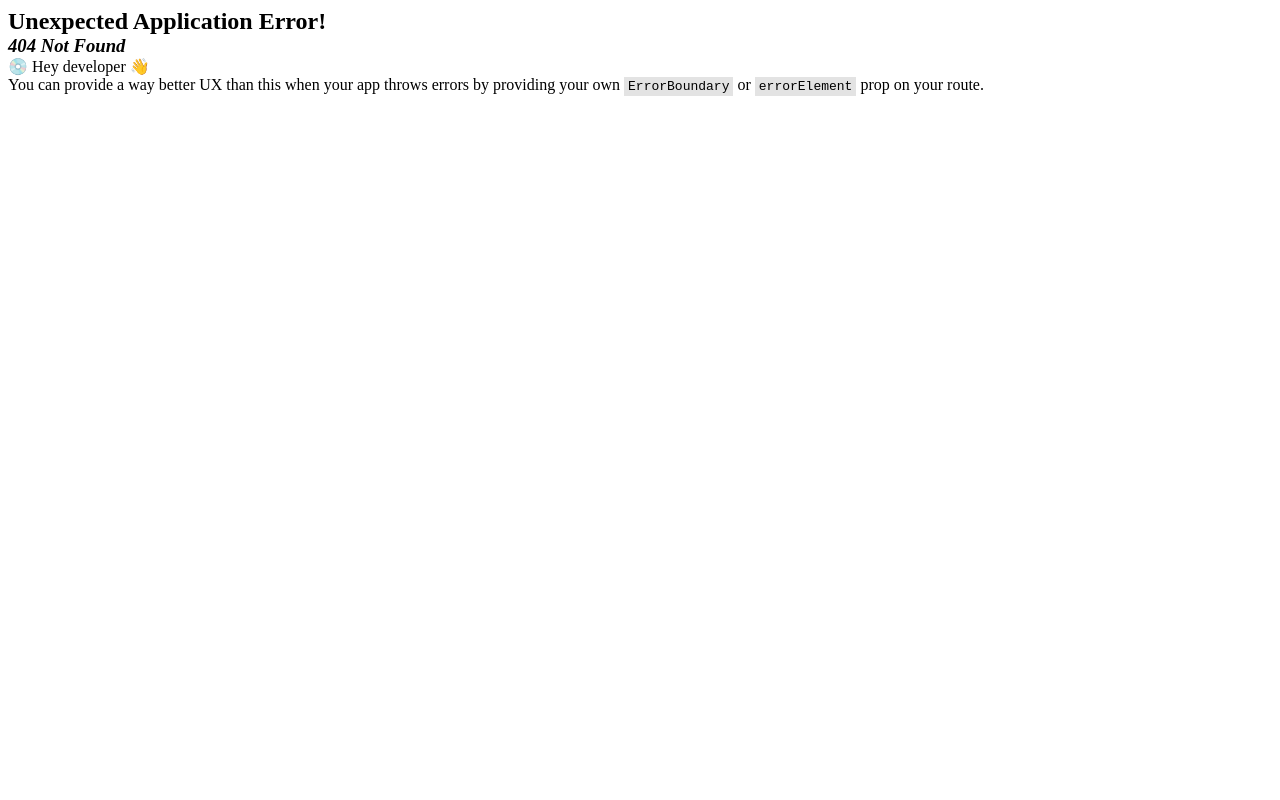
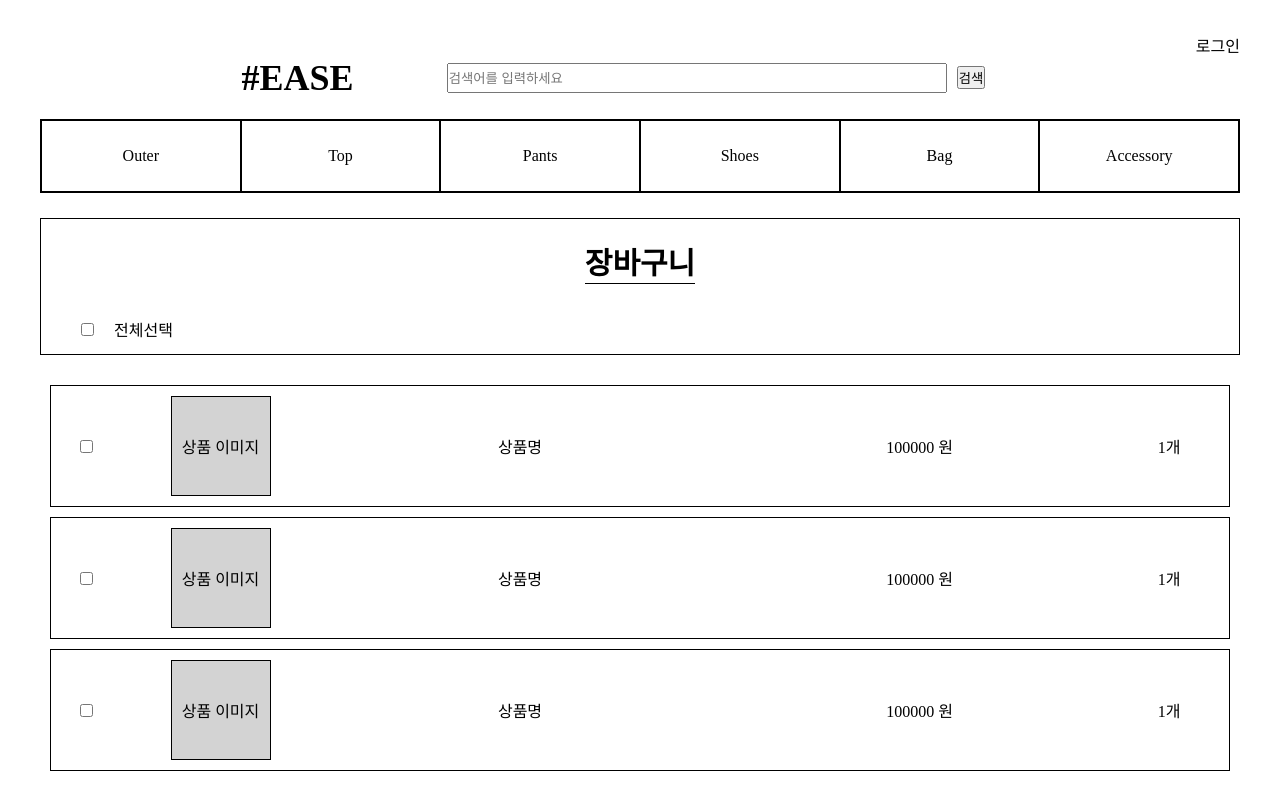
Before and after one commit to SoftwareEngineeringYU/SoftwareEngineering-FE, a React (Create React App) app: page /cart in a window 1280 px wide. Before the commit this address had no page. Shown: the top 800 px of the page. Built offline with nearby package versions, Linux system fonts and the light colour scheme.

Commit message:
[Feature] 장바구니 기능

```diff
--- a/src/App.js
+++ b/src/App.js
@@ -9,6 +9,7 @@ import { MyPage, MyReviews, OrderHistory, EditInfo } from "pages/mypage";
 import sampleProductlist from "assets/sampleProductList.json";
 import ProductDetail from "pages/productDtail/ProductDetail";
 import Add_product from "pages/admin/AddProduct";
+import Cart from "pages/Cart";
 
 const router = createBrowserRouter([
   {
@@ -59,6 +60,10 @@ const router = createBrowserRouter([
         path: "add_product",
         element: <Add_product />,
       },
+      {
+        path: "cart",
+        element: <Cart />,
+      },
 
       {
         path: "mypage",
--- /dev/null
+++ b/src/components/CartProductCard.js
@@ -0,0 +1,23 @@
+import StyledCartProductCard from "styles/components/StyledCartProductCard";
+import { useNavigate } from "react-router-dom";
+const CartProductCard = () => {
+  const navigate = useNavigate();
+
+  const navigateToProduct = () => {
+    navigate("/product");
+  };
+
+  return (
+    <StyledCartProductCard>
+      <div className="checkBox">
+        <input type="checkbox" />
+      </div>
+      <div className="productImg" onClick={navigateToProduct} >상품 이미지</div>
+      <div className="productName">상품명</div>
+      <div className="productPrice">100000 원</div>
+      <div className="productNumber">1개</div>
+    </StyledCartProductCard>
+  );
+};
+
+export default CartProductCard;
--- a/src/components/DefaultHeader.js
+++ b/src/components/DefaultHeader.js
@@ -11,6 +11,10 @@ const DefaultHeader = () => {
   const navigateToCategory = (e) => {
     setCategory(e.target.textContent);
     navigate(`/${category}`);
+  };
+
+  const navigateToCart = (e) => {
+    navigate("/cart");
   };
 
   const navigateToHome = () => {
@@ -77,9 +81,16 @@ const DefaultHeader = () => {
             </form>
 
             <div className="my-btn">
-              {isLogged ? (
-                <span onClick={navigateToMyPage}>마이페이지</span>
-              ) : null}
+              <div>
+                {isLogged ? (
+                  <span onClick={navigateToMyPage}>마이페이지</span>
+                ) : null}
+              </div>
+              <div>
+                {isLogged ? (
+                  <span onClick={navigateToCart}>장바구니</span>
+                ) : null}
+              </div>
             </div>
           </div>
 
--- /dev/null
+++ b/src/pages/Cart.js
@@ -0,0 +1,35 @@
+import StyledCart from "styles/pages/StyledCart";
+import CartProductCard from "components/CartProductCard";
+
+const Cart = () => {
+  return (
+    <StyledCart>
+      <div className="header">
+        <div className="header__title">장바구니</div>
+        <div className="header__row">
+          <input type="checkbox" className="chekAll" /> 전체선택
+        </div>
+      </div>
+      <div className="body">
+        <CartProductCard />
+        <CartProductCard />
+        <CartProductCard />
+      </div>
+      <div className="footer">
+        <div className="footer__row">
+          <span className="sum">총 상품금액: 0원</span>
+        </div>
+        <div className="deleteBtn__wrapper">
+          <button className="deleteSelectedBtn">선택상품 삭제</button>
+          <button className="deleteAllBtn">전체 삭제</button>
+        </div>
+        <div className="footer__orderBtnWrapper">
+          <button className="orderAllBtn">전체 주문하기</button>
+          <button className="orderSelectedBtn">선택 상품 주문하기</button>
+        </div>
+      </div>
+    </StyledCart>
+  );
+};
+
+export default Cart;
--- /dev/null
+++ b/src/styles/components/StyledCartProductCard.js
@@ -0,0 +1,54 @@
+import styled from "styled-components";
+
+const StyledCartProductCard = styled.div`
+    display: flex;
+    flex-direction: row;
+    justify-content: space-between;
+    margin: 10px;
+    border: 1px solid black;
+    padding: 10px;
+
+    .checkBox{
+        width: 50px;
+        display: flex;
+        flex-direction: column;
+        align-items: center;
+        justify-content: center;
+        margin-right: 10px;
+    }
+
+    .productImg{
+        width: 100px;
+        height: 100px;
+        background-color: lightgray;
+        border: 1px solid black;
+        display: flex;
+        flex-direction: column;
+        align-items: center;
+        justify-content: center;
+        cursor: pointer;
+    }
+    .productName{
+        display: flex;
+        flex-direction: column;
+        align-items: center;
+        justify-content: center;
+        width: 400px;
+    }
+    .productPrice{
+        display: flex;
+        flex-direction: column;
+        align-items: center;
+        justify-content: center;
+        width: 300px;
+    }
+    .productNumber{
+        display: flex;
+        flex-direction: column;
+        align-items: center;
+        justify-content: center;
+        width: 100px;
+    }
+`;
+
+export default StyledCartProductCard;
--- /dev/null
+++ b/src/styles/pages/StyledCart.js
@@ -0,0 +1,87 @@
+import styled from "styled-components";
+
+const StyledCart = styled.div`
+  display: flex;
+  flex-direction: column;
+  align-items: center;
+
+  .header {
+    width: 1200px;
+    border: 1px solid black;
+    display: flex;
+    flex-direction: column;
+    align-items: center;
+    justify-content: center;
+  }
+  .header__title {
+    font-size: 30px;
+    font-weight: bold;
+    margin: 20px;
+    border-bottom: 1px solid black;
+  }
+  .header__row {
+    width: 100%;
+    height: 50px;
+    display: flex;
+    flex-direction: row;
+    justify-content: left;
+    align-items: center;
+    padding-left: 40px;
+  }
+  .chekAll {
+    margin-right: 20px;
+  }
+  .body {
+    width: 1200px;
+    margin: 20px 0;
+  }
+  .footer {
+    width: 1200px;
+    display: flex;
+    flex-direction: column;
+    align-items: center;
+    justify-content: center;
+  }
+  .footer__row {
+    width: 100%;
+    height: 50px;
+    border: 1px solid black;
+    display: flex;
+    flex-direction: row;
+    justify-content: end;
+    align-items: center;
+  }
+  .sum{
+    font-size: 20px;
+    font-weight: bold;
+    margin-left: 20px;
+    display: flex;
+    flex-direction: row;
+    justify-content: end;
+    align-items: center;
+    margin-right: 20px;
+  }
+  .deleteBtn__wrapper {
+    display: flex;
+    flex-direction: row;
+    justify-content: end;
+    margin: 10px 0;
+    width: 100%;
+  }
+  .deleteSelectedBtn {
+    margin: 10px;
+  }
+  .deleteAllBtn {
+    margin: 10px;
+  }
+  .footer__orderBtnWrapper {
+  }
+  .orderAllBtn {
+    margin: 10px;
+  }
+  .orderSelectedBtn {
+    margin: 10px;
+  }
+`;
+
+export default StyledCart;
```
